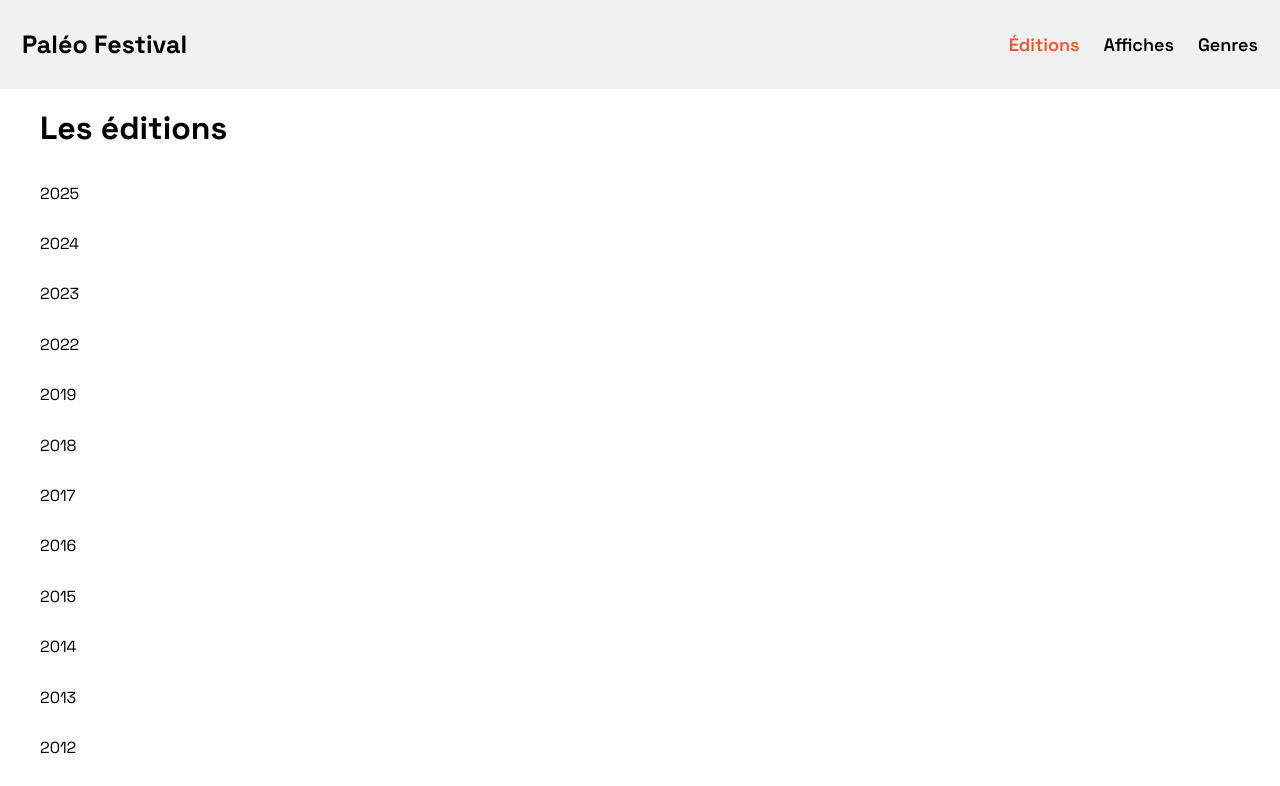
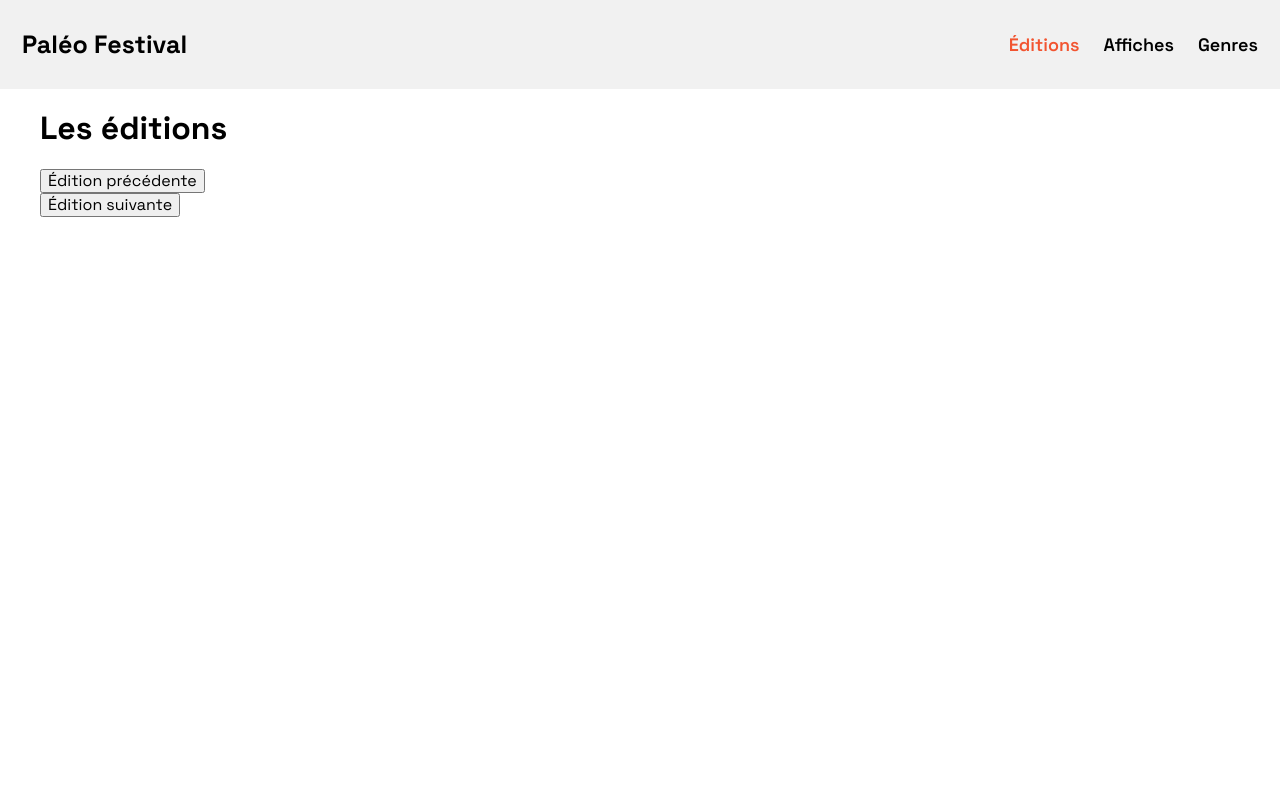
Before and after one commit to Exbly00/VisualDon-Paleo, a website with bundled scripts: page src/index.html in a window 1280 px wide. Both pictures are taken after a click on the link "Éditions". Shown: the top 786 px of the page. Built offline with nearby package versions, Linux system fonts and the light colour scheme.

Commit message:
add edition section html

```diff
--- a/src/index.html
+++ b/src/index.html
@@ -35,6 +35,15 @@
 
     <section id="editions">
         <h1>Les éditions</h1>
+      <div id="edition">
+        <button class = "button previous-button">Édition précédente</button>
+        <div id="edition-content">
+          <div id="poster-program"></div>
+        </div>
+        <button class = "button next-button">Édition suivante</button>
+
+      </div>
+
     </section>
     <!------------------------------------------------------------------------------------------------------------>
 
--- a/src/sections/editions.js
+++ b/src/sections/editions.js
@@ -2,15 +2,6 @@
 
 
 function displayEdition() {
-    const section = document.querySelector(`#editions`);
-
-    data.forEach(element => {
-        const p = document.createElement("p");
-        p.innerText = element.year;
-
-        section.append(p);
-
-    });
     }
 
 export { displayEdition }
--- a/src/sections/genres.js
+++ b/src/sections/genres.js
@@ -0,0 +1 @@
+import data from '../data/editions.json';
--- a/src/sections/poster.js
+++ b/src/sections/poster.js
@@ -0,0 +1 @@
+import data from '../data/editions.json';
```
